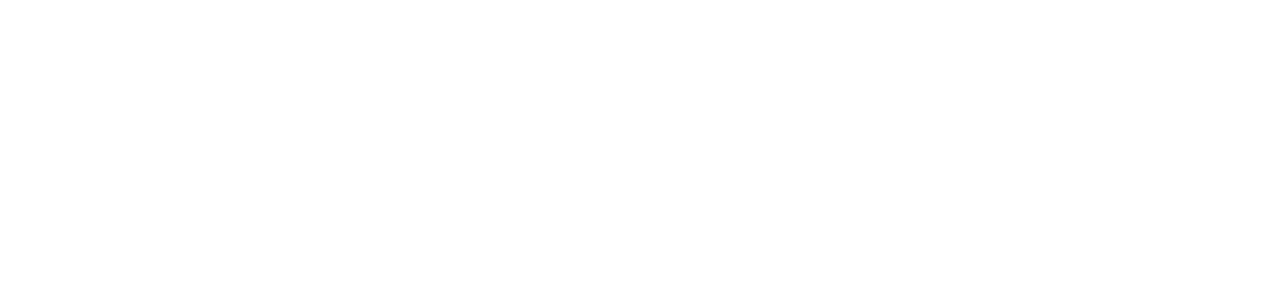
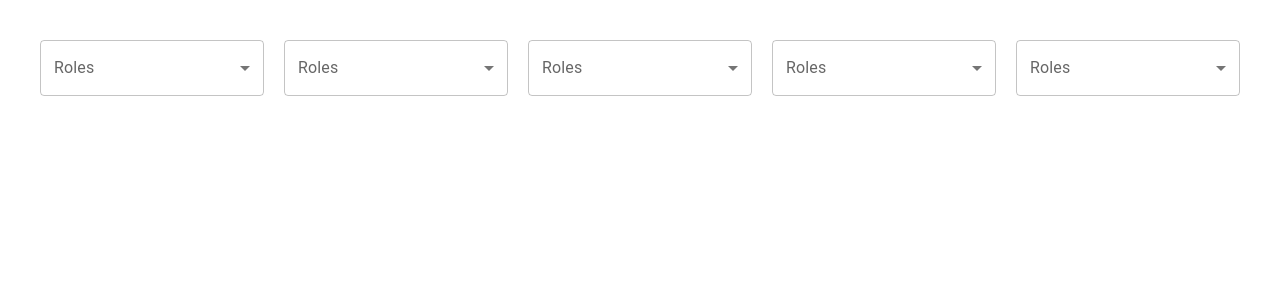
Before and after one commit to DarkM4tt/SkillSync, a React (Vite) app: page / in a window 1280 px wide. Shown: the top 300 px of the page. Built offline with nearby package versions, Linux system fonts and the light colour scheme.

Commit message:
Added a MultiSelect component

```diff
--- a/src/App.jsx
+++ b/src/App.jsx
@@ -1,5 +1,17 @@
 import { useState } from "react";
+import MultiSelect from "./components/MultiSelect";
 import "./App.css";
+
+const roleOptions = [
+  "Frontend",
+  "Backend",
+  "Full Stack",
+  "IOS",
+  "Flutter",
+  "React Native",
+  "Android",
+  "Swift",
+];
 
 function App() {
   const [roles, setRoles] = useState([]);
@@ -30,7 +42,38 @@
 
   return (
     <div className="container">
-      <div className="inputs">{/* Inputs */}</div>
+      <div className="inputs">
+        <MultiSelect
+          label="Roles"
+          options={roleOptions}
+          value={roles}
+          onChange={handleRoleChange}
+        />
+        <MultiSelect
+          label="Roles"
+          options={roleOptions}
+          value={roles}
+          onChange={handleRoleChange}
+        />
+        <MultiSelect
+          label="Roles"
+          options={roleOptions}
+          value={roles}
+          onChange={handleRoleChange}
+        />
+        <MultiSelect
+          label="Roles"
+          options={roleOptions}
+          value={roles}
+          onChange={handleRoleChange}
+        />
+        <MultiSelect
+          label="Roles"
+          options={roleOptions}
+          value={roles}
+          onChange={handleRoleChange}
+        />
+      </div>
       <div className="jobs">{/* Jobs */}</div>
     </div>
   );
--- /dev/null
+++ b/src/components/MultiSelect.jsx
@@ -0,0 +1,41 @@
+import {
+  Box,
+  Chip,
+  FormControl,
+  InputLabel,
+  MenuItem,
+  OutlinedInput,
+  Select,
+} from "@mui/material";
+import "./multiSelect.scss";
+
+const MultiSelect = ({ label, options, value, onChange }) => {
+  return (
+    <FormControl className="multiSelect">
+      <InputLabel id="demo-multiple-chip-label">{label}</InputLabel>
+      <Select
+        labelId="demo-multiple-chip-label"
+        id="demo-multiple-chip"
+        multiple
+        value={value}
+        onChange={onChange}
+        input={<OutlinedInput id="select-multiple-chip" label="Chip" />}
+        renderValue={(selected) => (
+          <Box sx={{ display: "flex", flexWrap: "wrap", gap: 0.5 }}>
+            {selected.map((value) => (
+              <Chip key={value} label={value} />
+            ))}
+          </Box>
+        )}
+      >
+        {options.map((name) => (
+          <MenuItem key={name} value={name}>
+            {name}
+          </MenuItem>
+        ))}
+      </Select>
+    </FormControl>
+  );
+};
+
+export default MultiSelect;
--- /dev/null
+++ b/src/components/multiSelect.scss
@@ -0,0 +1,3 @@
+.multiSelect {
+  width: 100%;
+}
```
